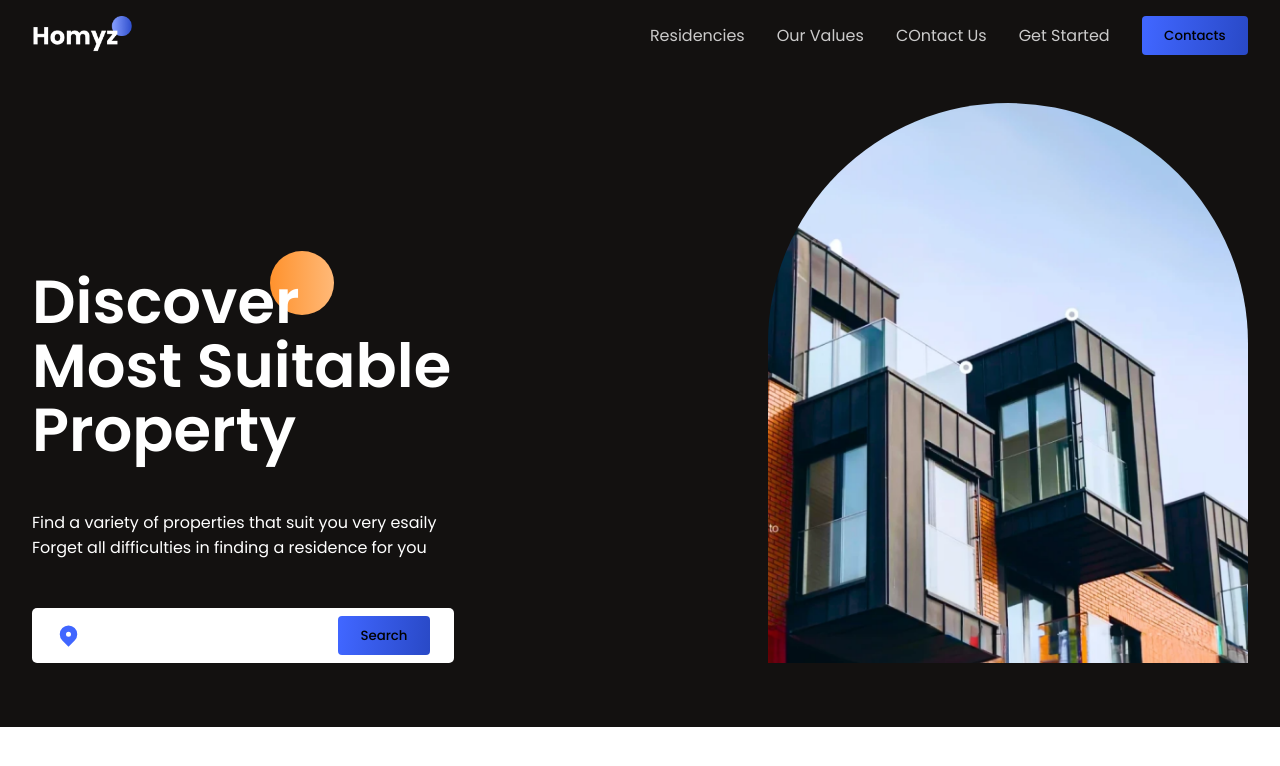
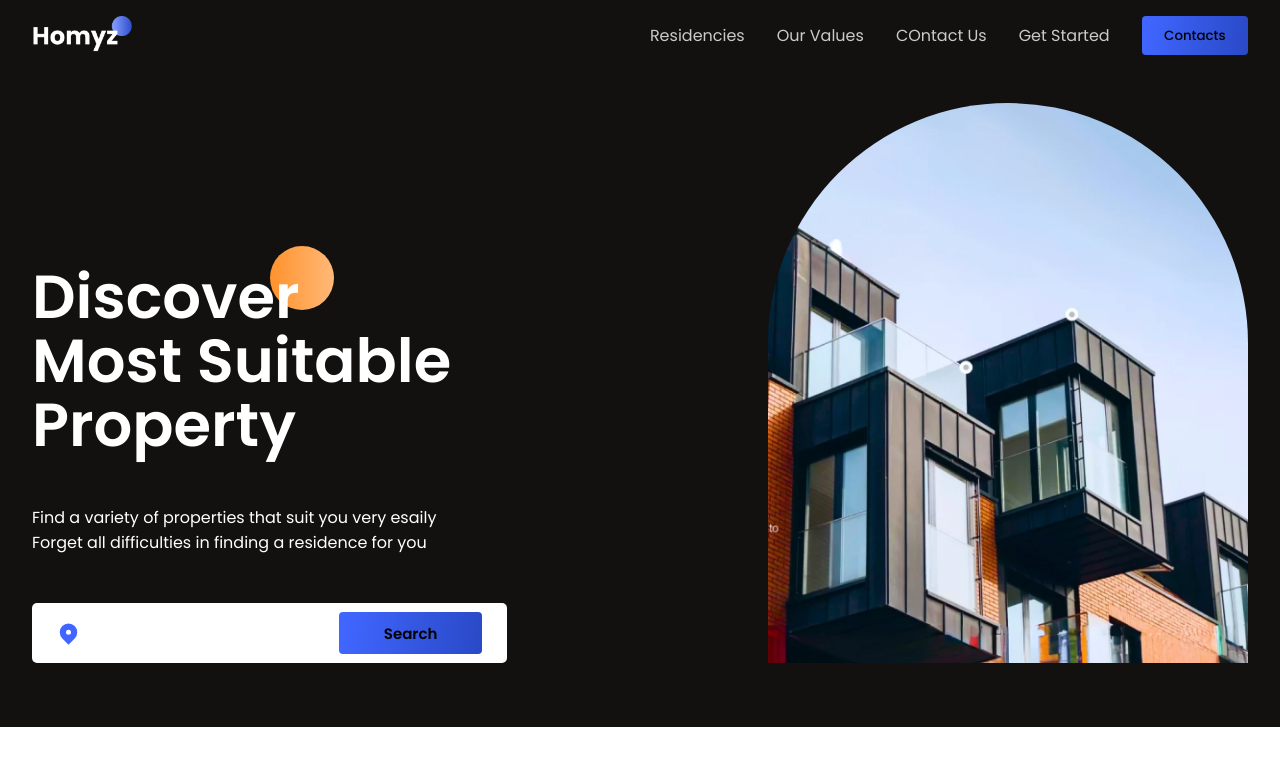
Before and after one commit to DIPAYANPOREL/real_estate_project, a React (Vite) app: page / in a window 1280 px wide. Shown: the top 766 px of the page. Built offline with nearby package versions, Linux system fonts and the light colour scheme.

Commit message:
Search button css style fix (8/Jan/2024)

```diff
--- a/src/components/Hero/Hero.css
+++ b/src/components/Hero/Hero.css
@@ -52,6 +52,23 @@
   outline: none;
 }
 
+.button1 {
+  font-weight: 550;
+  padding: 0.6rem 2.8rem;
+  margin: 1px;
+  background: var(--blue-gradient);
+  font-size: 15px;
+  border: none;
+  border-radius: 4px;
+
+  transition: all 300ms ease-in;
+}
+
+.button1:hover {
+  cursor: pointer;
+  transform: scale(1.1);
+}
+
 /* Right Side */
 
 .image-container {
--- a/src/components/Hero/Hero.jsx
+++ b/src/components/Hero/Hero.jsx
@@ -31,7 +31,7 @@ const Hero = () => {
                     <div className="flexCenter search-bar">
                         <HiLocationMarker color="var(--blue)" size={25} />
                         <input type="text" />
-                        <button className="button">
+                        <button className="button1">
                             Search
                         </button>
                     </div>
```
